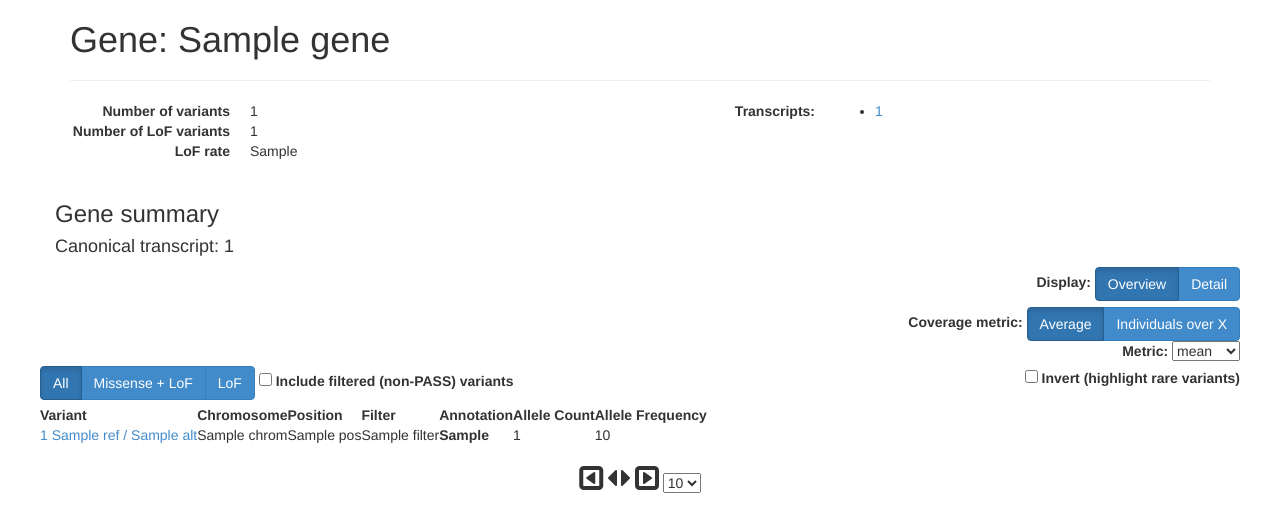
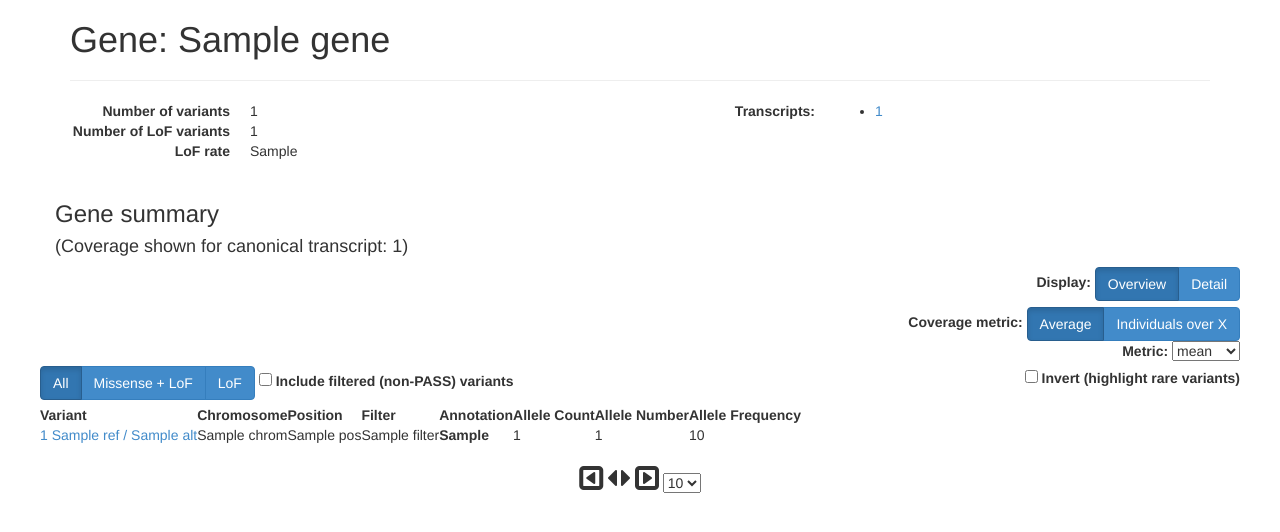
Before and after one commit to konradjk/exac_browser, a Flask app: template templates/gene.html in a window 1280 px wide. Shown: the part 40-572 px from the top of the page. Run offline with Flask 2, Linux system fonts and the light colour scheme; the template is opened without the code that fills it: most values are stand-ins (such as "Sample title", 1, 10 or a date in 2020); some libraries are stand-ins or nearby versions.

Commit message:
Sharp corners; Allele number

```diff
--- a/static/exac.js
+++ b/static/exac.js
@@ -35,9 +35,9 @@ window.get_coding_coordinates = function(_transcript, position_list) {
     for (var i=0; i<num_exons; i++) {
         for (var j=i+1; j<num_exons; j++) {
             exon_offsets[j] += _transcript.exons[i]['stop'] - _transcript.exons[i]['start'];
-            if (i == num_exons - 1 || _transcript.exons[i]['stop'] != _transcript.exons[i+1]['start'] - 1) {
+//            if (i == num_exons - 1 || _transcript.exons[i]['stop'] != _transcript.exons[i+1]['start'] - 1) {
                 exon_offsets[j] += EXON_PADDING*2;
-            }
+//            }
         }
     }
 
--- a/templates/gene.html
+++ b/templates/gene.html
@@ -58,7 +58,7 @@
         </div>
         <div class="row">
             <h3>Gene summary</h3>
-            <h4>Canonical transcript: {{ transcript.transcript_id }}</h4>
+            <h4>(Coverage shown for canonical transcript: {{ transcript.transcript_id }})</h4>
             <div class="row">
                 {% include 'transcript_display.html' %}
             </div>
--- a/templates/transcript_display.html
+++ b/templates/transcript_display.html
@@ -84,7 +84,8 @@ function gene_chart(data, variant_data, _transcript) {
         .attr('x', function(d) { return exon_x_scale(d.pos_coding)})
         .attr("width", coverage_bar_width)
         .attr("y", function(d) { return y(d[metric]); })
-        .attr("height", function(d) { return gene_chart_height - y(d[metric]); });
+        .attr("height", function(d) { return gene_chart_height - y(d[metric]); })
+        .attr('position', function(d) { return d.pos });
 
 {#    svg.append("g")#}
 {#        .attr("class", "x axis")#}
@@ -141,8 +142,8 @@ function gene_chart(data, variant_data, _transcript) {
                 return lower_gene_chart_height/4;
             }
         })
-        .attr("rx", 6)
-        .attr("ry", 6)
+{#        .attr("rx", 6)#}
+{#        .attr("ry", 6)#}
         .attr("width", function(d, i) { return exon_x_scale(d.stop-d.start+1); })
         .attr("height", function(d, i) {
             if (d.feature_type == 'CDS') {
--- a/templates/variant_table.html
+++ b/templates/variant_table.html
@@ -8,9 +8,9 @@
         $("#variants_table_container").show();
         $("#variant_table").tablesorter({
             widthFixed: true,
-            sortList: [[1,0], [2,0], [6,1]],
+            sortList: [[1,0], [2,0], [7,1]],
             headers: {
-                7: { sorter: false, parser: false }
+                8: { sorter: false, parser: false }
             }
         });
 {#                .tablesorterPager({container: $("#pager"), positionFixed: false});#}
@@ -78,6 +78,7 @@
                 <th>Filter</th>
                 <th>Annotation</th>
                 <th>Allele Count</th>
+                <th>Allele Number</th>
                 <th>Allele Frequency</th>
                 <th></th>
             </tr>
@@ -111,6 +112,7 @@
                 <td> {{ variant.filter }} </td>
                 <td class="{{ variant.category }}"><b> {{ variant.major_consequence|replace('_variant', '')|replace('_', ' ')|capitalize|replace('utr', 'UTR') }} </b> </td>
                 <td> {{ variant.allele_count }} </td>
+                <td> {{ variant.allele_num }} </td>
                 <td>
                     {% if variant.allele_freq %}
                         {{ '%0.4g' % variant.allele_freq }}
```
